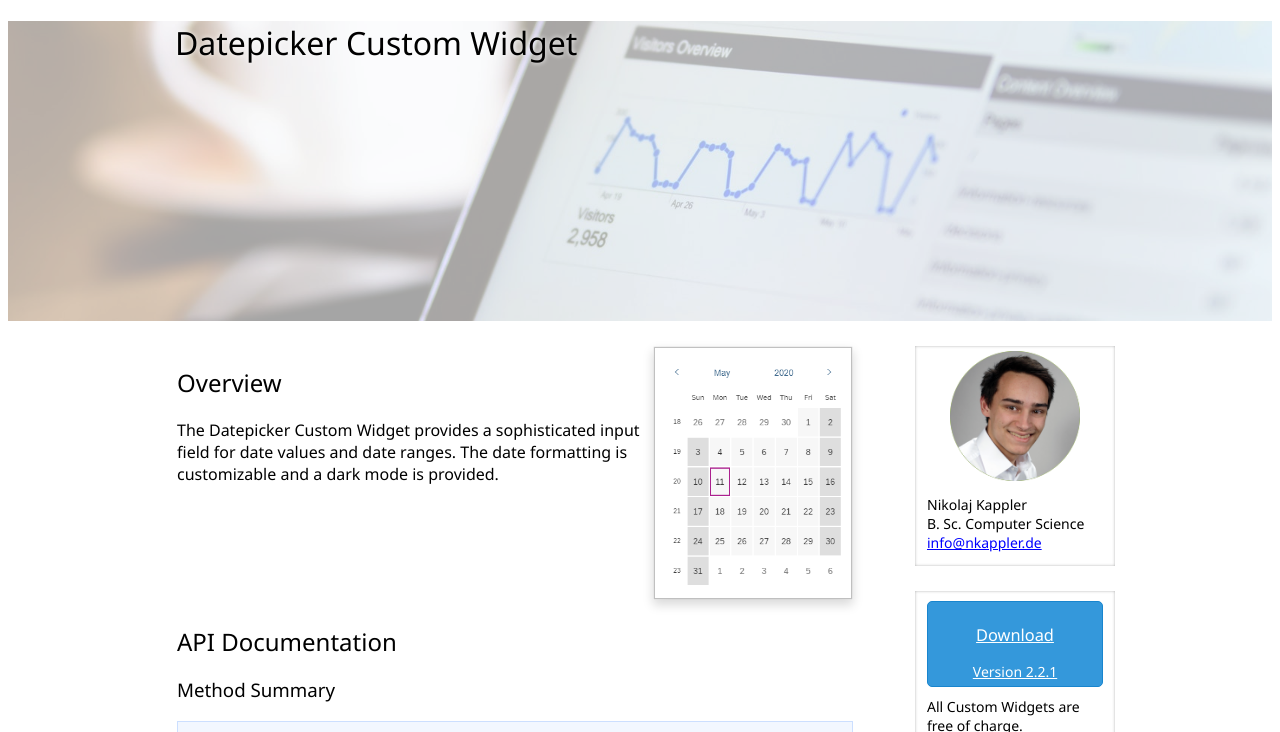
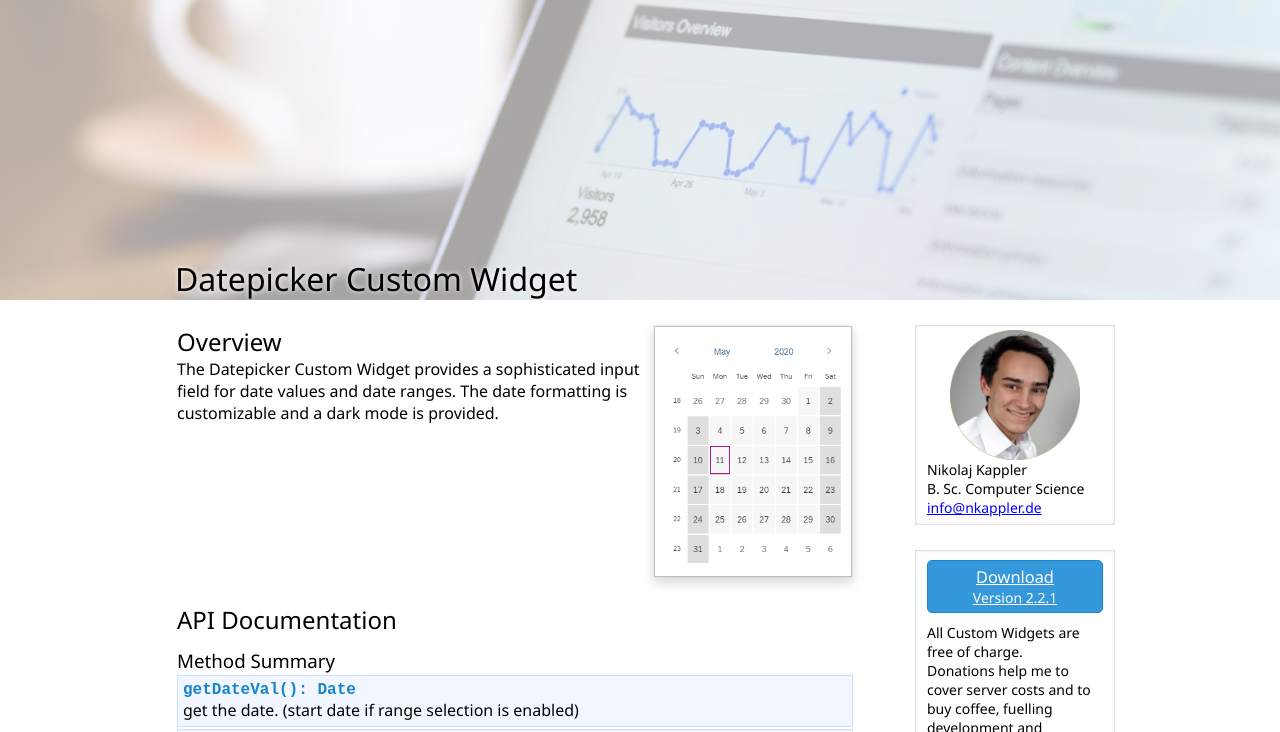
Before and after one commit to SAC-Custom-Widgets/datepicker, a website: page index.html in a window 1280 px wide. Shown: the top 732 px of the page. Drawn offline with Linux system fonts and the light colour scheme.

Commit message:
fixed some css bleeding
this was caused by the navigation header. still some work to do from
navigation side.

workstream:

```diff
--- a/index.html
+++ b/index.html
@@ -5,13 +5,15 @@
     <meta charset="UTF-8">
     <meta name="viewport" content="width=device-width, initial-scale=1.0">
     <title>Datepicker Custom Widget</title>
-    <script src="../nkappler.github.io/dist/sidebar/sidebar.js"></script>
+    <!-- <script src="../nkappler.github.io/dist/sidebar/sidebar.js"></script> -->
     <style>
         * {
             font-family: 'Segoe UI', Tahoma, Geneva, Verdana, sans-serif;
             box-sizing: border-box;
             position: relative;
             font-weight: normal;
+            margin: 0;
+            padding: 0;
         }
 
         .container {
@@ -29,6 +31,7 @@
             background-position: center;
             height: 300px;
             text-shadow: 0 0 5px #fff;
+            display: flex;
         }
 
         .header>div {
@@ -81,7 +84,8 @@
             color: #0000ff;
         }
 
-        aside button, aside a {
+        aside button,
+        aside a {
             display: block;
         }
 
@@ -204,9 +208,11 @@
                 <form action="https://www.paypal.com/cgi-bin/webscr" method="post" target="_top">
                     <input type="hidden" name="cmd" value="_s-xclick" />
                     <input type="hidden" name="hosted_button_id" value="JC7SHHW9NE45C" />
-                    <input type="image" src="https://www.paypalobjects.com/en_US/DK/i/btn/btn_donateCC_LG.gif" border="0" name="submit" title="PayPal - The safer, easier way to pay online!" alt="Donate with PayPal button" />
+                    <input type="image" src="https://www.paypalobjects.com/en_US/DK/i/btn/btn_donateCC_LG.gif"
+                        border="0" name="submit" title="PayPal - The safer, easier way to pay online!"
+                        alt="Donate with PayPal button" />
                     <img alt="" border="0" src="https://www.paypal.com/en_DE/i/scr/pixel.gif" width="1" height="1" />
-                    </form>
+                </form>
             </section>
             <section>
                 <img style="width:130px; height:130px" src="./docs/kappler.png" />
@@ -231,7 +237,7 @@
                 <img src="./docs/datepicker.png" alt="Datepicker Custom Widget screenshot"
                     style="box-shadow: 0 5px 10px 0 rgba(0,0,0,0.15); width: 200px" />
             </section>
-        </div>
+    </div>
     </main>
     <footer>
         <p>&copy; 2020 Nikolaj Kappler</p>
```
